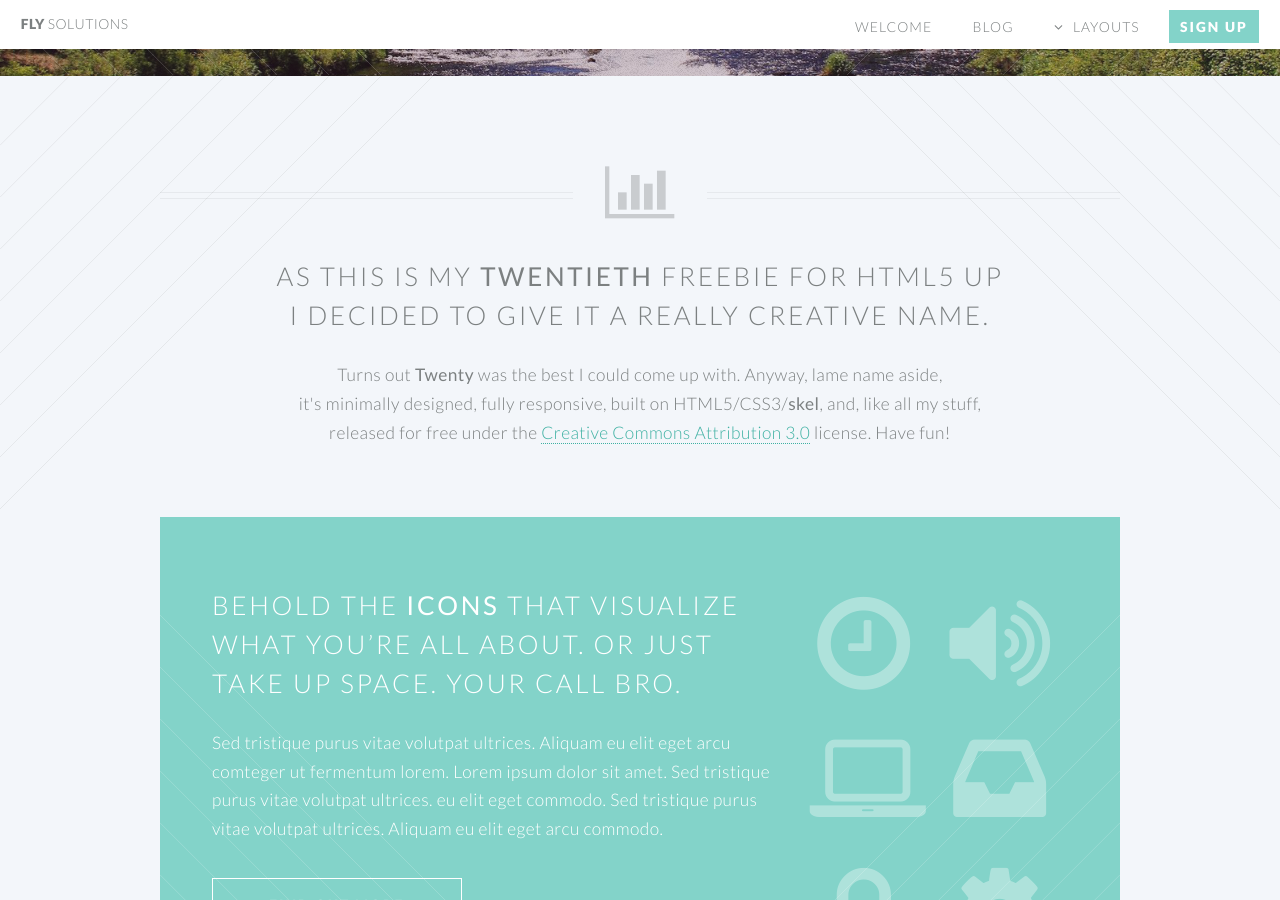
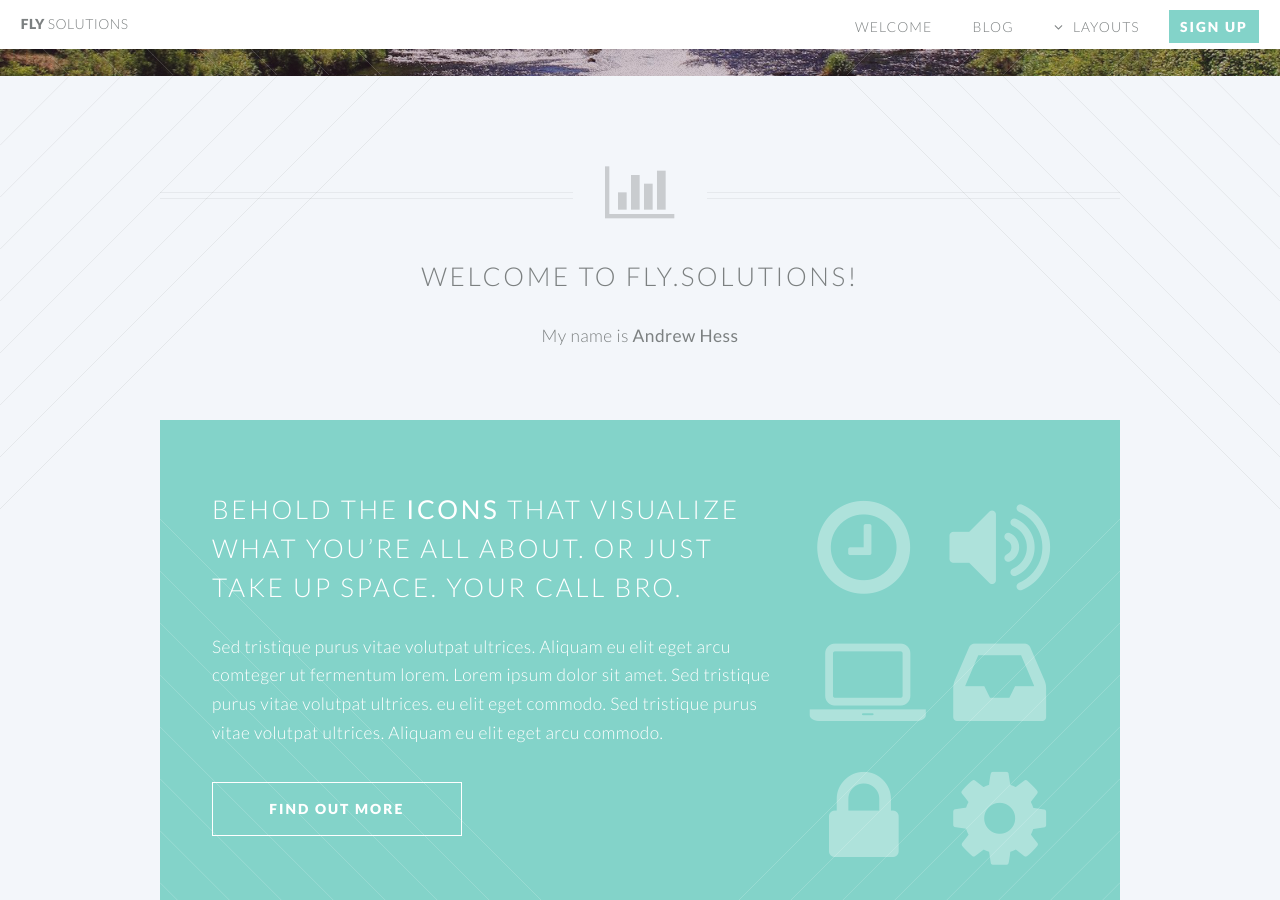
Before and after one commit to pkhess/pkhess.github.io, a Jekyll site: the page built from index.html, in a window 1280 px wide and 900 px high, scrolled down 496 px. Built offline with Jekyll 4.4.1, drawn with Linux system fonts in a browser that asks for light colours.

Commit message:
add standard text

```diff
--- a/index.html
+++ b/index.html
@@ -6,15 +6,11 @@ layout: landing-page
 
 				<header class="special container">
 					<span class="icon fa-bar-chart-o"></span>
-					<h2>As this is my <strong>twentieth</strong> freebie for HTML5 UP
-					<br />
-					I decided to give it a really creative name.</h2>
-					<p>Turns out <strong>Twenty</strong> was the best I could come up with. Anyway, lame name aside,
-					<br />
-					it's minimally designed, fully responsive, built on HTML5/CSS3/<strong>skel</strong>,
-					and, like all my stuff,
-					<br />
-					released for free under the <a href="http://html5up.net/license">Creative Commons Attribution 3.0</a> license. Have fun!</p>
+					<h2>Welcome to fly.solutions! </h2>
+
+					<p> My name is <strong>Andrew Hess</strong>
+
+					</p>
 				</header>
 
 				<!-- One -->
```
